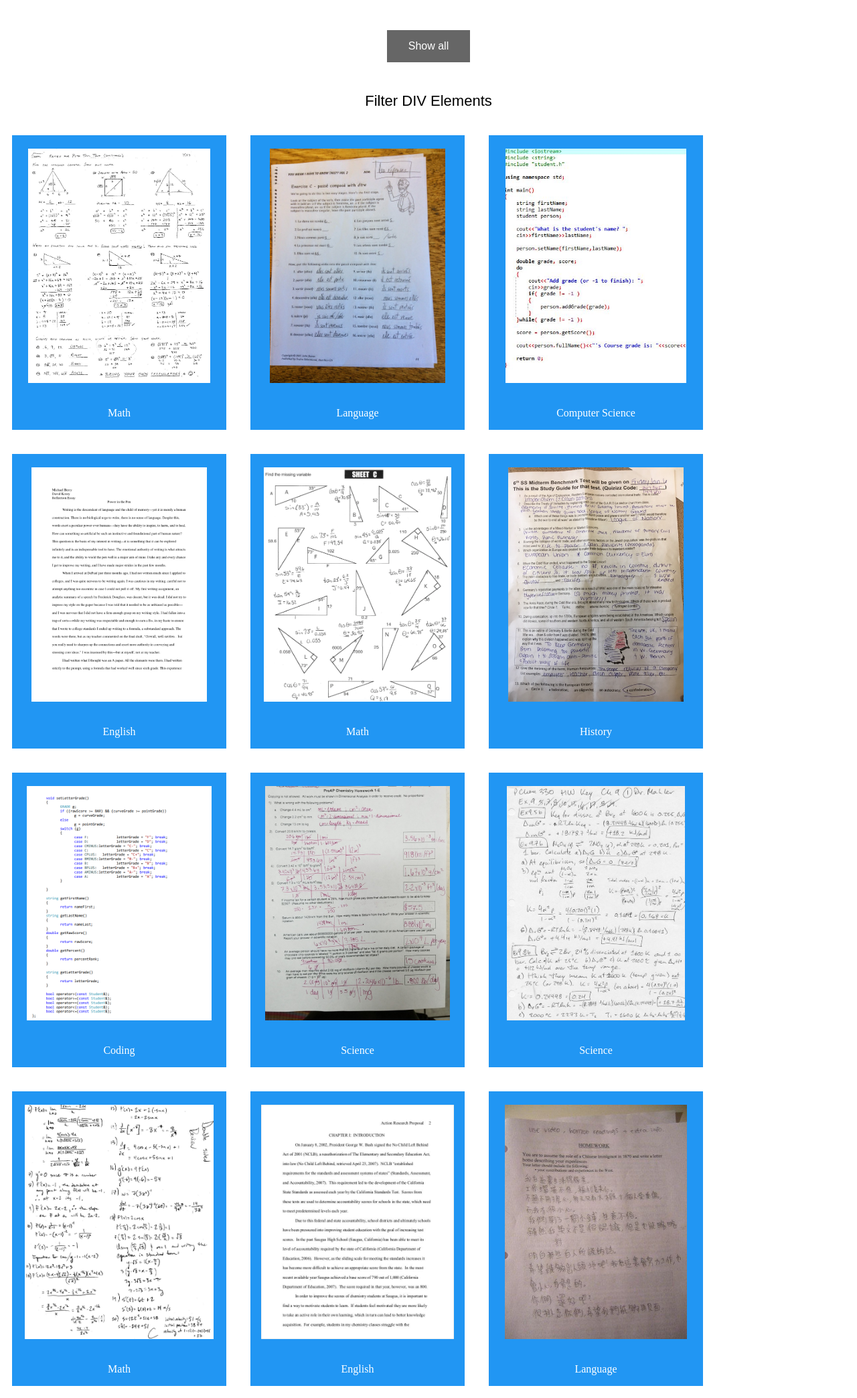
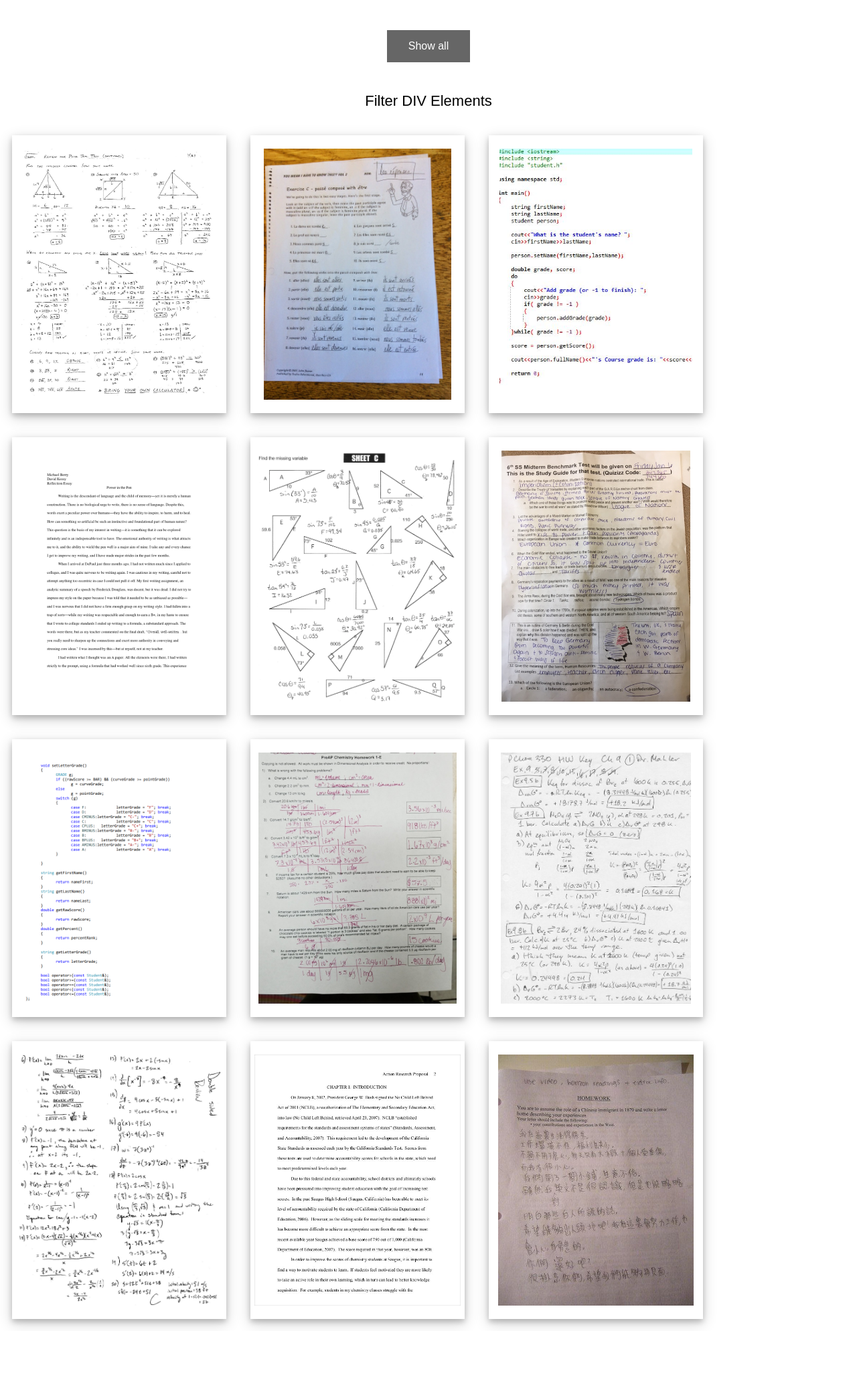
Before and after one commit to amaliatorres/light_work, a Python web app: template templates/search.html in a window 1280 px wide. Shown: the part 280-2368 px from the top of the page at 67% size. After the commit the page ends 2263 px from the top, so only its background shows below. Run offline with Jinja, Linux system fonts and the light colour scheme; the template is opened without the code that fills it, so the values that code supplies are empty; some libraries are stand-ins or nearby versions.

Commit message:
filters!!

```diff
--- a/static/css/style.css
+++ b/static/css/style.css
@@ -218,9 +218,9 @@ h2{
 /* FILTER */
 .filterDiv {
   float: left;
-  background-color: #2196F3;
-  border: 20px;
-  color: #ffffff;
+  background-color: transparent;
+  box-shadow: 0 4px 8px 0 rgba(0, 0, 0, 0.2), 0 6px 20px 0 rgba(0, 0, 0, 0.19);
+  color: black;
   width: 320px;
   line-height: 50px;
   text-align: center;
@@ -330,7 +330,7 @@ h6{
  /* IMAGE UPLOADS */
 
 .filterDiv img {
-   height: 350px;
+   height: 375px;
    margin-top: 20px;
 
  }
--- a/templates/search.html
+++ b/templates/search.html
@@ -51,18 +51,18 @@
 
    <div class="container">
 
-     <div class="filterDiv math"><img src ="/static/math3.jpg"><br>Math</div>
-     <div class="filterDiv language"><img src ="/static/language.jpg">Language</div>
-     <div class="filterDiv coding"><img src ="/static/cs.png">Computer Science</div>
-     <div class="filterDiv english"><img src ="/static/essay2.jpg"><br>English</div>
-     <div class="filterDiv math"><img src ="/static/math1.png"><br>Math</div>
-     <div class="filterDiv history"><img src ="/static/history.jpg"><br>History</div>
-     <div class="filterDiv coding"><img src ="/static/cs2.png">Coding</div>
-     <div class="filterDiv science"><img src ="/static/science1.jpg">Science</div>
-     <div class="filterDiv science"><img src ="/static/science4.jpg"><br>Science</div>
-     <div class="filterDiv math"><img src ="/static/math4.jpg"><br>Math</div>
-     <div class="filterDiv english"><img src ="/static/essay3.jpg">English</div>
-     <div class="filterDiv language"><img src ="/static/language4.jpg" >Language</div>
+     <div class="filterDiv math"><img src ="/static/math3.jpg"></div>
+     <div class="filterDiv language"><img src ="/static/language.jpg"></div>
+     <div class="filterDiv coding"><img src ="/static/cs.png"></div>
+     <div class="filterDiv english"><img src ="/static/essay2.jpg"><br></div>
+     <div class="filterDiv math"><img src ="/static/math1.png"><br></div>
+     <div class="filterDiv history"><img src ="/static/history.jpg"></div>
+     <div class="filterDiv coding"><img src ="/static/cs2.png"></div>
+     <div class="filterDiv science"><img src ="/static/science1.jpg"></div>
+     <div class="filterDiv science"><img src ="/static/science4.jpg"></div>
+     <div class="filterDiv math"><img src ="/static/math4.jpg"></div>
+     <div class="filterDiv english"><img src ="/static/essay3.jpg"></div>
+     <div class="filterDiv language"><img src ="/static/language4.jpg"></div>
    </div>
 
    <script src="/static/js/script.js"></script>
```
